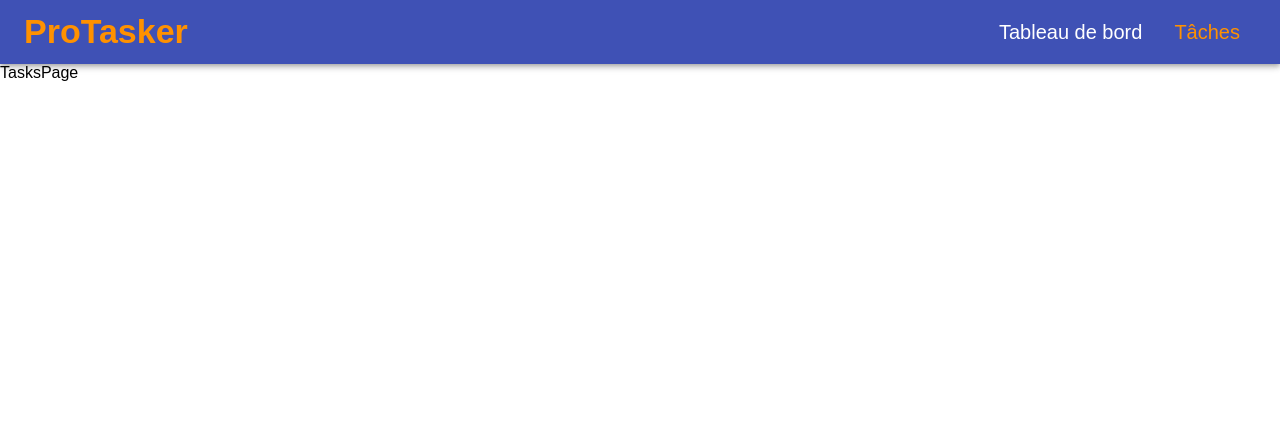
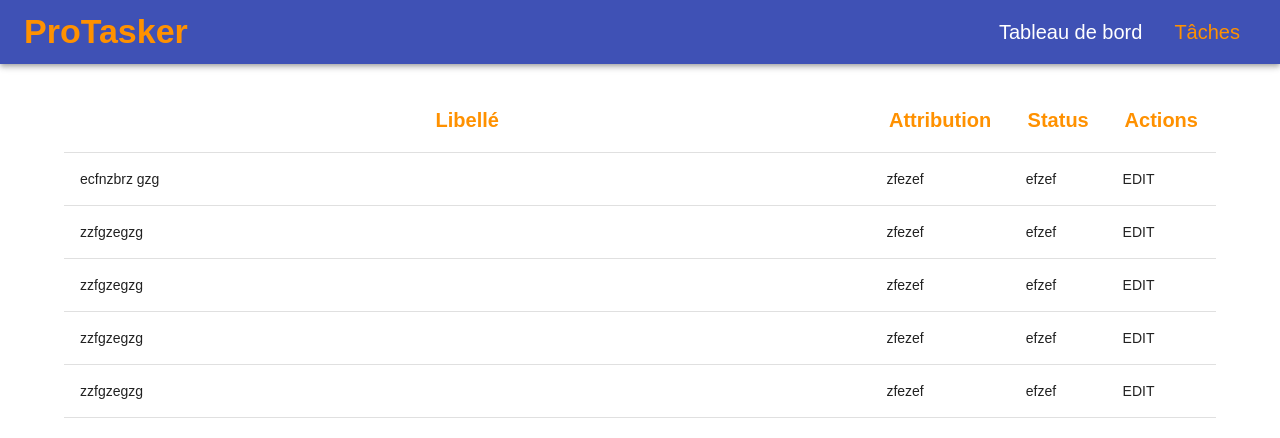
Before and after one commit to Lud0do1202/ApkioskApp, a React (Create React App) app in the folder frontend/: page /tasks in a window 1280 px wide. Shown: the top 438 px of the page. Built offline with nearby package versions, Linux system fonts and the light colour scheme; a web font is replaced by a local one.

Commit message:
Header table tasks - Style of header cells - Mock of tasks to test the display

```diff
--- /dev/null
+++ b/frontend/src/components/TableHeadCell.tsx
@@ -0,0 +1,10 @@
+import React from "react";
+import {TableCell, Typography} from "@mui/material";
+
+const TableHeadCell: React.FC<{ text: string, width? : number | string }> = ({text, width}) => {
+    return (<TableCell align={"center"} width={width}>
+        <Typography fontWeight={"bold"} color={"secondary"} variant={"h6"}>{text}</Typography>
+    </TableCell>)
+}
+
+export default TableHeadCell;
--- /dev/null
+++ b/frontend/src/components/TasksTable.tsx
@@ -0,0 +1,43 @@
+import React from "react";
+import {Box, Container, Table, TableBody, TableCell, TableContainer, TableHead, TableRow,} from "@mui/material";
+import TableHeadCell from "./TableHeadCell";
+
+function createData(label: string, attribution: string, status : string, edit : string = "EDIT") {
+    return {label, attribution, status, edit};
+}
+
+const rows = [
+    createData(" ecfnzbrz    gzg", "zfezef", "efzef"),
+    createData("zzfgzegzg", "zfezef", "efzef"),
+    createData("zzfgzegzg", "zfezef", "efzef"),
+    createData("zzfgzegzg", "zfezef", "efzef"),
+    createData("zzfgzegzg", "zfezef", "efzef"),
+]
+
+const TasksTable: React.FC = () => {
+    return (<Box mt={3}>
+        <Container>
+            <TableContainer>
+                <Table sx={{minWidth: 650}} aria-label="simple table">
+                    <TableHead>
+                        <TableRow>
+                            <TableHeadCell text={"Libellé"} width={"70%"}></TableHeadCell>
+                            <TableHeadCell text={"Attribution"}></TableHeadCell>
+                            <TableHeadCell text={"Status"}></TableHeadCell>
+                            <TableHeadCell text={"Actions"}></TableHeadCell>
+                        </TableRow>
+                    </TableHead>
+                    <TableBody>
+                        {rows.map((row, index) => (<TableRow key={index}>
+                            <TableCell>{row.label}</TableCell>
+                            <TableCell>{row.attribution}</TableCell>
+                            <TableCell>{row.status}</TableCell>
+                            <TableCell>{row.edit}</TableCell>
+                        </TableRow>))}
+                    </TableBody>
+                </Table>
+            </TableContainer>
+        </Container>
+    </Box>);
+}
+export default TasksTable;
--- a/frontend/src/pages/TasksPage.tsx
+++ b/frontend/src/pages/TasksPage.tsx
@@ -1,9 +1,13 @@
 import React from "react";
+import {Box} from "@mui/material";
+import TasksTable from "../components/TasksTable";
 
 const TasksPage : React.FC = () => {
-    return (<div>
-        <div>TasksPage</div>
-    </div>)
+    return (
+        <Box display={"flex"} flexDirection={"column"}>
+            <TasksTable/>
+        </Box>
+    )
 }
 
 export default TasksPage;
```
